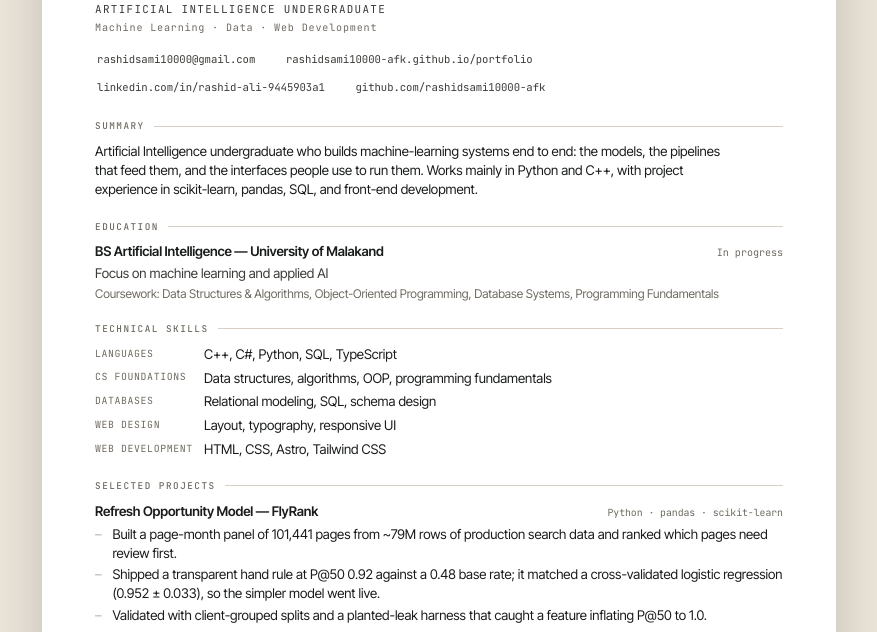
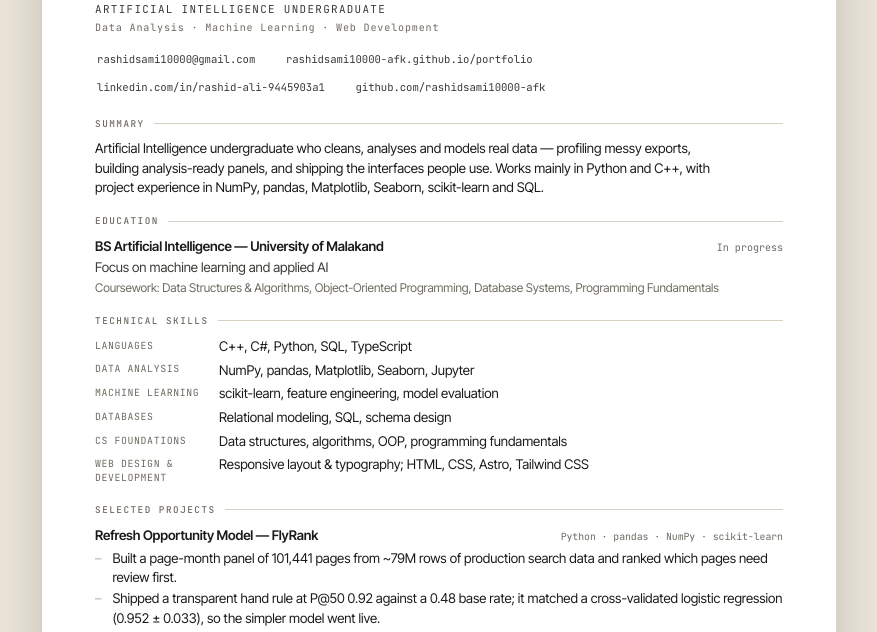
Before and after one commit to rashidsami10000-afk/portfolio, an Astro site: page /portfolio/resume/print in a window 1280 px wide. Shown: the part 128-760 px from the top of the page, without its empty margins (201-1078 px from the left). Built offline with nearby package versions, Linux system fonts and the light colour scheme; Astro itself is replaced by a stand-in of ours.

Commit message:
Lead with data cleaning and analysis across the site

```diff
--- a/src/data/resume.ts
+++ b/src/data/resume.ts
@@ -5,7 +5,7 @@
 export const contact = {
   name: 'Rashid Ali',
   headline: 'Artificial Intelligence Undergraduate',
-  specialty: 'Machine Learning · Data · Web Development',
+  specialty: 'Data Analysis · Machine Learning · Web Development',
   email: 'rashidsami10000@gmail.com',
   /** e.g. 'Lahore, Pakistan' — left empty, omitted from the resume */
   location: '',
@@ -17,10 +17,10 @@ export const contact = {
 };
 
 export const summary =
-  'Artificial Intelligence undergraduate who builds machine-learning systems end to end: ' +
-  'the models, the pipelines that feed them, and the interfaces people use to run them. ' +
-  'Works mainly in Python and C++, with project experience in scikit-learn, pandas, SQL, ' +
-  'and front-end development.';
+  'Artificial Intelligence undergraduate who cleans, analyses and models real data — profiling ' +
+  'messy exports, building analysis-ready panels, and shipping the interfaces people use. Works ' +
+  'mainly in Python and C++, with project experience in NumPy, pandas, Matplotlib, Seaborn, ' +
+  'scikit-learn and SQL.';
 
 export const education = [
   {
@@ -36,7 +36,7 @@ export const education = [
 export const projects = [
   {
     name: 'Refresh Opportunity Model — FlyRank',
-    tech: 'Python · pandas · scikit-learn',
+    tech: 'Python · pandas · NumPy · scikit-learn',
     points: [
       'Built a page-month panel of 101,441 pages from ~79M rows of production search data and ranked which pages need review first.',
       'Shipped a transparent hand rule at P@50 0.92 against a 0.48 base rate; it matched a cross-validated logistic regression (0.952 ± 0.033), so the simpler model went live.',
--- a/src/data/skills.ts
+++ b/src/data/skills.ts
@@ -8,10 +8,11 @@ export interface SkillGroup {
 
 export const skillGroups: SkillGroup[] = [
   { label: 'Languages', value: 'C++, C#, Python, SQL, TypeScript' },
+  { label: 'Data analysis', value: 'NumPy, pandas, Matplotlib, Seaborn, Jupyter' },
+  { label: 'Machine learning', value: 'scikit-learn, feature engineering, model evaluation' },
+  { label: 'Databases', value: 'Relational modeling, SQL, schema design' },
   { label: 'CS foundations', value: 'Data structures, algorithms, OOP, programming fundamentals' },
-  { label: 'Databases', value: 'Relational modeling, SQL, schema design' },
-  { label: 'Web design', value: 'Layout, typography, responsive UI' },
-  { label: 'Web development', value: 'HTML, CSS, Astro, Tailwind CSS' },
+  { label: 'Web design & development', value: 'Responsive layout & typography; HTML, CSS, Astro, Tailwind CSS' },
 ];
 
 export const stack: string[] = [
@@ -22,6 +23,9 @@ export const stack: string[] = [
   'TypeScript',
   'scikit-learn',
   'pandas',
+  'NumPy',
+  'Matplotlib',
+  'Seaborn',
   'Jupyter',
   '.NET',
   'WPF',
--- a/src/pages/resume/print.astro
+++ b/src/pages/resume/print.astro
@@ -179,7 +179,7 @@ const profiles = [
       /* ---------- sections ---------- */
 
       section {
-        margin-top: 15pt;
+        margin-top: 13pt;
       }
 
       h2 {
@@ -251,7 +251,7 @@ const profiles = [
 
       .skills {
         display: grid;
-        grid-template-columns: 26mm 1fr;
+        grid-template-columns: 30mm 1fr;
         gap: 3.4pt 8pt;
         margin: 0;
       }
```
Also changed, not shown: src/content/projects/flyrank-refresh-model.md (+3 -1 lines), src/pages/about.astro (+7 -1 lines), src/pages/index.astro (+9 -5 lines), 1 other file.
